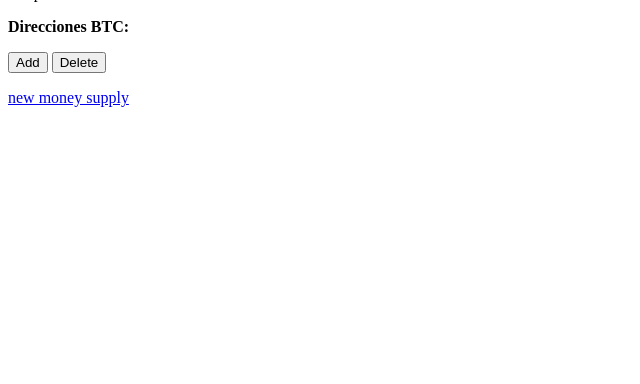
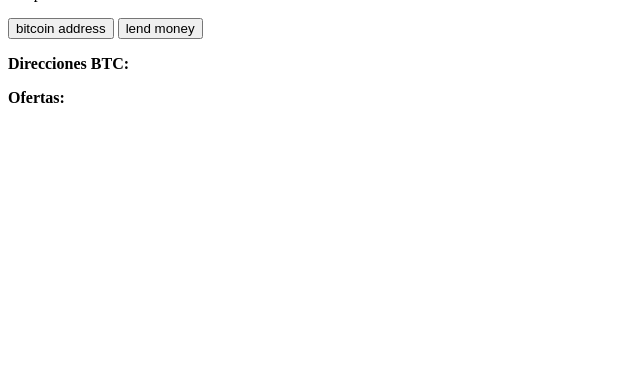
Before and after one commit to munikes/shoali, a Django app: page /user/ in a window 1280 px wide. Shown: the part 416-800 px from the top of the page, without its empty margins (0-640 px from the left). Run offline with Django 3.2, Linux system fonts and the light colour scheme; the visitor is signed in with stand-in values (Sample User, id 1); parts of the project's set-up code (start-up, migrations or seed data) failed here and were passed over.

Commit message:
new template for lend money

```diff
--- a/shoali_django/main/apps/core/templates/user/main.html
+++ b/shoali_django/main/apps/core/templates/user/main.html
@@ -2,6 +2,8 @@
 
 {% block content %}
 <div id="">
+    <!--Necesary for float numbers with a lot decimals -->
+    {% load humanize %}
     {% if user.is_authenticated %}
         <p><img border="0" alt="Avatar" src="{{ MEDIA_URL }}{{ user.get_profile.avatar }}" /></p>
         <p>{{ user.get_profile.name }}</p>
@@ -14,28 +16,42 @@
         <p>{{ user.get_profile.gender }}</p>
         <p>{{ user.get_profile.subscribe }}</p>
         <p>{{ user.get_profile.is_active }}</p>
+        <p><a href="/user/btc"><button>bitcoin address</button></a>
+        <a href="/user/lend"><button>lend money</button></a></p>
         <p><b>Direcciones BTC:</b></p>
+        <form  id="form_btc" action="btc" method="post">{% csrf_token %}
         {% for btc_address in user.get_profile.bitcoinaddress_set.all %}
             <p>{{ btc_address.bitcoin_address }}</p>
         {% endfor %}
-        <form  id="form_btc" action="btc" method="post">
-            {% csrf_token %}
-            {{ form_btc.as_p }}
-            <input type="submit" value="Add" name="add"/>
-            <input type="submit" value="Delete" name="delete"/>
-            <input  type = "hidden" name="users" value={{ user.id }}>
+        {% if form_btc %}
+                {{ form_btc.as_p }}
+                <input type="submit" value="Add" name="add"/>
+                <input type="submit" value="Delete" name="delete"/>
+                <input type="hidden" value={{ user.id }} name="users">
+        {% endif %}
         </form>
-        {% if form_supply %}
-            <p><b>Crear oferta:</b></p>
-            <form  id="form_supply" action="supply" method="post">
-                {% csrf_token %}
-                {{ form_supply.as_p }}
-                <input type="submit" value="Add"/>
-                <input type="submit" value="Remove"/>
-            </form>
-        {% else %}
-            <p><a href="/user/supply/new">new money supply</a></p>
+        <p><b>Ofertas:</b></p>
+        <form  id="form_loan" action="lend" method="post">{% csrf_token %}
+        {% for lender_loan in user.get_profile.lenders.all %}
+            <p><input type="checkbox" name="loan" value="{{ lender_loan.pk }}"/>
+            Borrowers {{ lender_loan.borrowers.all }} - Lenders
+            {{ lender_loan.lenders.all }} - Amount
+            {{ lender_loan.total_amount|floatformat:8 }}
+            BTC - Repayment period {{lender_loan.total_days }} days.</p>
+        {% endfor %}
+        {% if form_loan %}
+                <p>{{ form_loan.amount.label }}: {{ form_loan.amount }}-
+                {{ form_loan.unit }} {{ form_loan.amount.help_text }}</p>
+                <p>{{ form_loan.interest.label }}: {{ form_loan.interest }}
+                {{ form_loan.interest.help_text }}</p>
+                <p>{{ form_loan.period.label }}: {{ form_loan.period }}-
+                {{ form_loan.days }} {{ form_loan.period.help_text }}</p>
+                <p>{{ form_loan.description.label }}: {{ form_loan.description }}
+                {{ form_loan.description.help_text }}</p>
+                <input type="submit" value="Add" name="add"/>
+                <input type="submit" value="Delete" name="delete"/>
         {% endif %}
+        </form>
     {% else %}
         <p><a href="/accounts/login/">login</a>|
         <a href="/accounts/register/">register</a></p>
```
